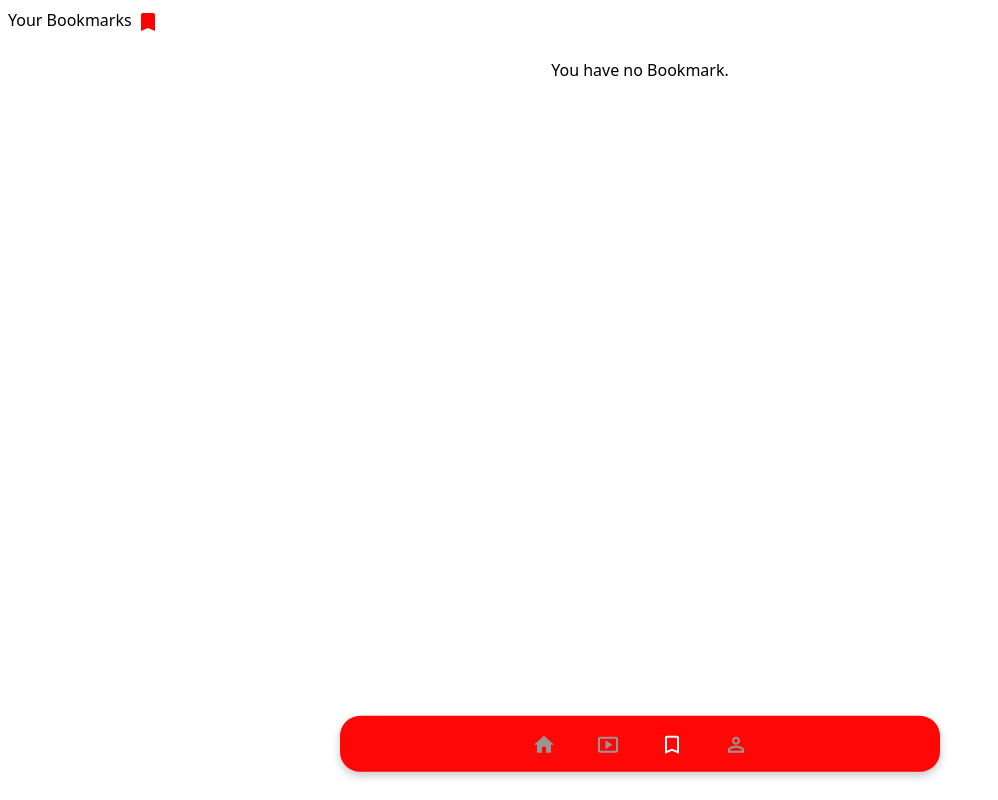
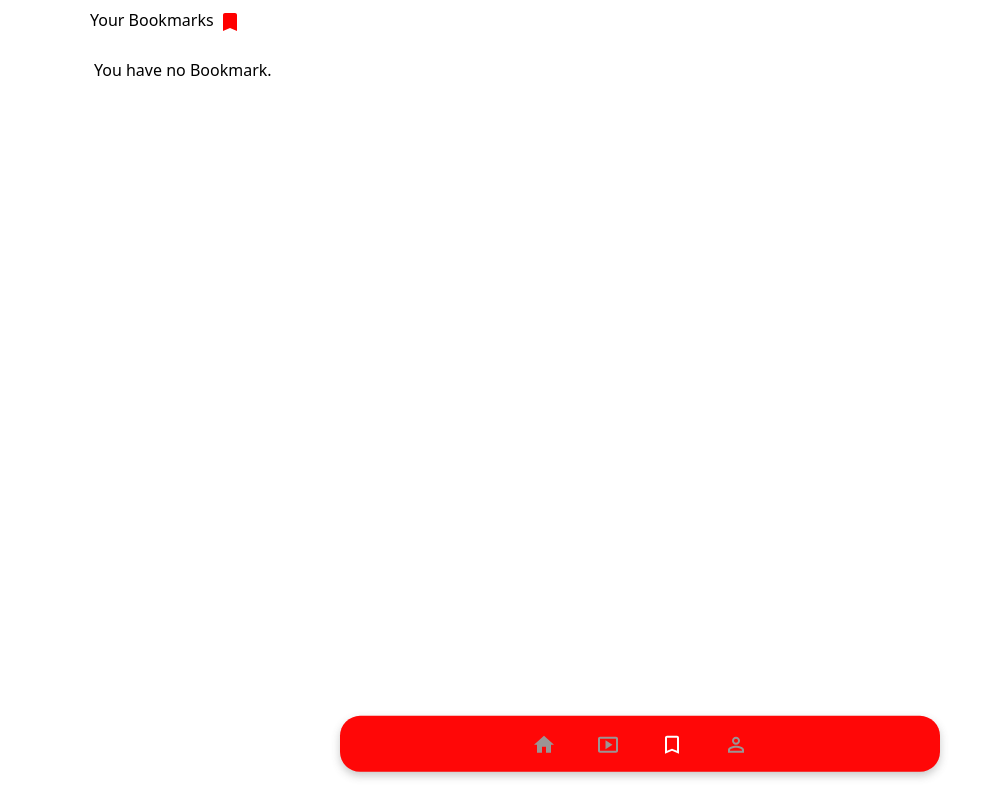
Before and after one commit to username-requiredd/movie-hub, a React (Create React App) app: page /bookmarks in a window 1280 px wide. Shown: the whole page, without its empty margins (0-998 px from the left). Built offline with nearby package versions, Linux system fonts and the light colour scheme.

Commit message:
fixed inifinite scroll bug

```diff
--- a/src/pages/bookmarks/BookMark.jsx
+++ b/src/pages/bookmarks/BookMark.jsx
@@ -20,6 +20,7 @@ const Bookmark = () => {
   console.log(bookm);
   return (
     <>
+      <div className="container-lg" style={{ paddingBottom: "100px" }}>
         <p className="p-2">
           Your Bookmarks <TurnedInOutlinedIcon style={{ color: "red" }} />
         </p>
@@ -30,7 +31,7 @@ const Bookmark = () => {
             flexWrap: "wrap",
             gap: "10px",
             alignItems: "center",
-          justifyContent: "center",
+            // justifyContent: "center",
           }}
         >
           {bookm.length === 0 ? (
@@ -40,7 +41,7 @@ const Bookmark = () => {
           ) : (
             bookm &&
             bookm.map((movie) => (
-            <div className=" mb-2" style={{ flex: "1 1 150px" }}>
+              <div className=" mb-2" style={{ width: "150px" }}>
                 <Link
                   to={`/watch/${movie.id}`}
                   onClick={() =>
@@ -72,6 +73,7 @@ const Bookmark = () => {
           )}
           <Nav />
         </div>
+      </div>
     </>
   );
 };
--- a/src/pages/movielist/MovieList.jsx
+++ b/src/pages/movielist/MovieList.jsx
@@ -1,9 +1,10 @@
+import { useState, useEffect } from "react";
+import { Link } from "react-router-dom";
 import Nav from "../../components/Nav/Nav";
 import UseFetch from "../../hooks/fetch/UseFetch";
-import { Link } from "react-router-dom";
 import { useDarkMode } from "../../contex/Darkmoodcontex";
 import SkeletonLoader from "../../components/loader/Loader";
-import { useEffect, useState } from "react";
+
 const List = () => {
   const [search, setSearch] = useState("");
   const [page, setPage] = useState(1);
@@ -19,7 +20,6 @@ const List = () => {
         document.documentElement.offsetHeight
       ) {
         setPage((prevPage) => prevPage + 1);
-        console.log(url);
       }
     };
 
@@ -28,7 +28,7 @@ const List = () => {
     return () => {
       window.removeEventListener("scroll", handleScroll);
     };
-  }, [page]);
+  }, []);
 
   useEffect(() => {
     const newUrl = `https://api.themoviedb.org/3/discover/movie?api_key=${API_KEY}&page=${page}`;
@@ -36,15 +36,14 @@ const List = () => {
     window.scrollTo({ top: 0, behavior: "smooth" });
   }, [page]);
 
-  console.log(page);
-
   useEffect(() => {
     const searchEndpoint = `https://api.themoviedb.org/3/search/movie?api_key=${API_KEY}&query=${search}`;
     setUrl(search !== "" ? searchEndpoint : url);
   }, [url, search]);
+
   const { darkMode } = useDarkMode();
   const { movies: discover, error, loading } = UseFetch(url);
-  console.log(discover);
+
   return (
     <>
       <div
@@ -126,7 +125,7 @@ const List = () => {
             discover &&
             discover.results.map((movie) => (
               <div
-                className=" mx-auto"
+                className="mx-auto"
                 style={{ flex: "1 1 150px" }}
                 key={movie.id}
               >
```
Lines whose indentation alone changed are shown as unchanged.
